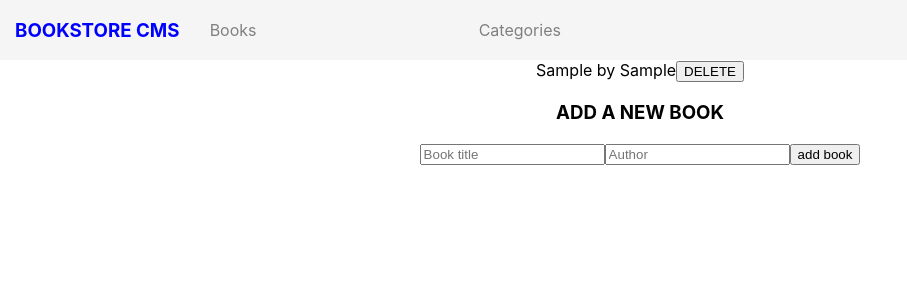
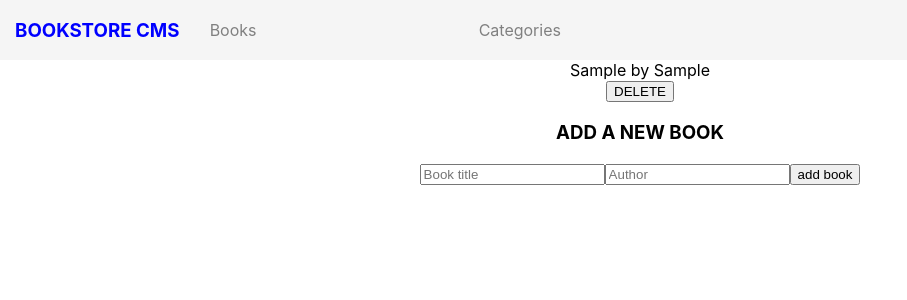
Before and after one commit to MICHAELMUNAVU83/react-bookstore, a React (Create React App) app: page / in a window 1280 px wide. Both pictures are taken after typing "Sample", "Sample" into the empty fields and a click on the button "add book". Shown: the top 300 px of the page, without its empty margins (0-907 px from the left). Built offline with nearby package versions, Linux system fonts and the light colour scheme.

Commit message:
Add remove button

```diff
--- a/src/components/Book.js
+++ b/src/components/Book.js
@@ -1,9 +1,12 @@
 import React from 'react';
-import { useSelector } from 'react-redux';
+import { useSelector, useDispatch } from 'react-redux';
 import Form from './Form';
+import { deleteBook } from '../redux/books/books';
 
 function Book() {
   const books = useSelector((state) => state.books);
+  const dispatch = useDispatch();
+
   const rendereach = books.map((book) => (
     <div key={book.id}>
       <span>{book.title}</span>
@@ -11,7 +14,11 @@ function Book() {
       <span>by</span>
       {' '}
       <span>{book.author}</span>
-      <button type="button">DELETE</button>
+      <div>
+        <button onClick={() => { dispatch(deleteBook({ id: book.id })); }} id={book.id} type="button">
+          DELETE
+        </button>
+      </div>
     </div>
   ));
   return (
@@ -19,7 +26,6 @@ function Book() {
       {rendereach}
 
       <Form />
-
     </div>
   );
 }
--- a/src/redux/books/books.js
+++ b/src/redux/books/books.js
@@ -10,7 +10,7 @@ const booksSlice = createSlice({
       state.push(action.payload);
     },
     deleteBook(state, action) {
-      state.filter((book) => book.id !== action.payload.id);
+      return state.filter((book) => book.id !== action.payload.id);
     },
   },
 });
```
